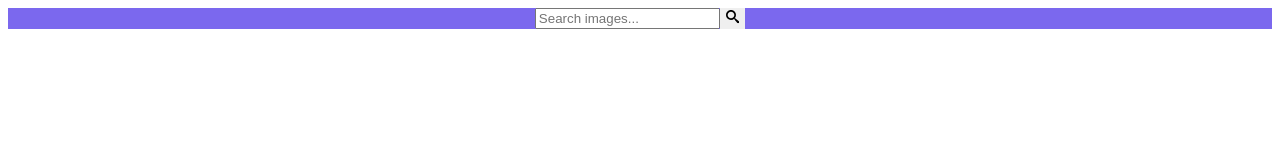
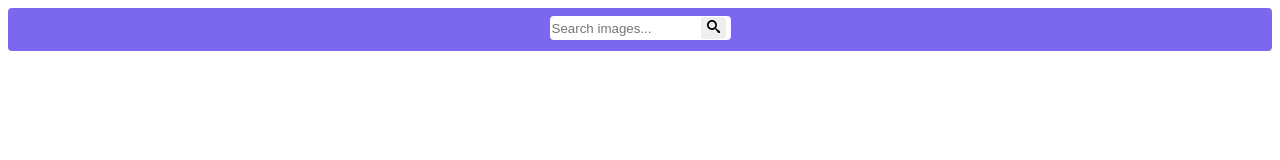
Before and after one commit to NataliiaHrynchuk/module-11-hw, a website built with Parcel: page src/index.html in a window 1280 px wide. Built offline with nearby package versions, Linux system fonts and the light colour scheme; what simplelightbox would draw is missing.

Commit message:
add styles

```diff
--- a/src/index.html
+++ b/src/index.html
@@ -8,19 +8,16 @@
 
   </head>
   <body>
+    <div class="search">
         <form class="search-form" id="search-form">
-      <input
-        type="text"
-        name="searchQuery"
-        autocomplete="off"
-        placeholder="Search images..."
-      />
+          <input class="search-input" type="text" name="searchQuery" autocomplete="off" placeholder="Search images..." />
           <button type="submit" class="submit">
             <svg class="icon icon-search" width="20" height="20">
               <use href='./images/icon.svg#icon-search'></use>
             </svg>
           </button>
         </form>
+    </div>
     <div class="gallery">
       <!-- Картки зображень -->
     </div>
--- a/src/sass/components/_form.scss
+++ b/src/sass/components/_form.scss
@@ -1,10 +1,34 @@
+.search {
+    display: block;
+    align-items: center;
+    max-width: 1600px;
+    height: 35px;
+    margin-left: auto;
+    margin-right: auto;
+    padding-top: 8px;
+    background-color: mediumslateblue;
+    border-radius: 4px;
+
+}
 .search-form {
+    position: relative;
     display: flex;
     justify-content: center;
-    max-width: 1600px;
+    align-items: center;
+    margin-top: auto;
     margin-left: auto;
+    margin-bottom: auto;
     margin-right: auto;
-    background-color: mediumslateblue;
+    width: 200px;
+    // height: 26px;
+
+    border-radius: 4px;
+}
+.search-input {
+   height: 22px;
+   border-radius: 4px;
+   border-color: mediumslateblue;
+   border-width: 0px;
 }
 
 .icon {
@@ -17,5 +41,12 @@
   }
 
 .submit {
+    position: absolute;
+    right: 14px;
+    // width: 24px;
+    height: 22px;
     border-style: none;
+    border-top-right-radius: 4px;
+    border-bottom-right-radius: 4px;
+
 }
```
Lines whose indentation alone changed are shown as unchanged.
